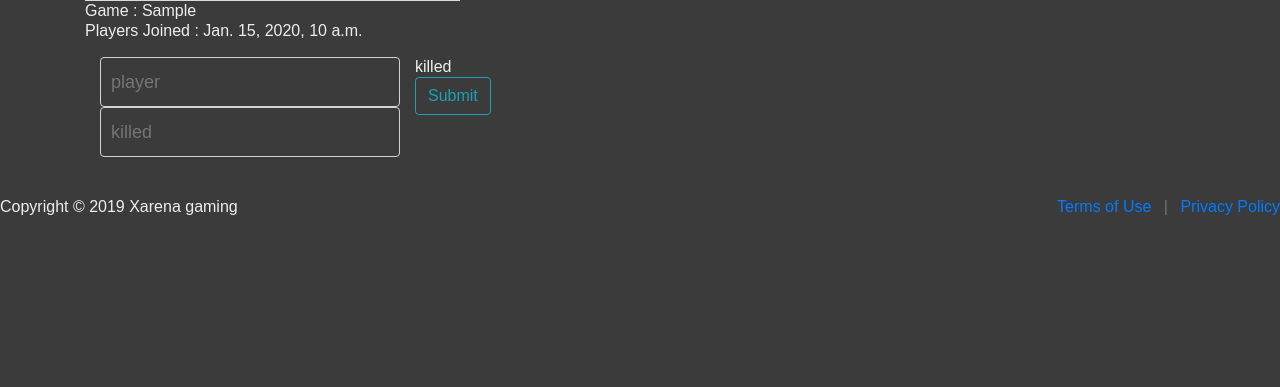
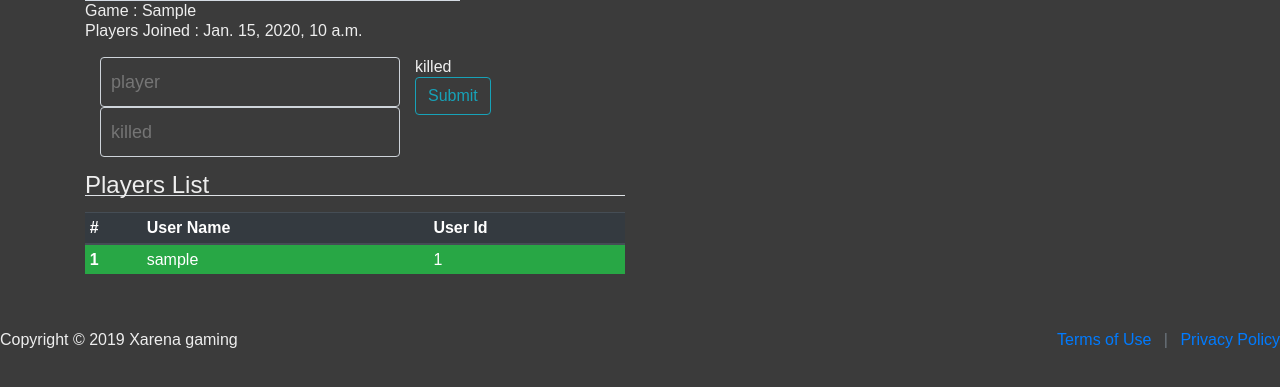
Before and after one commit to hardfau18/Xarena, a Django app: template templates/tourney/tourney_manage.html in a window 1280 px wide. Shown: the part 393-780 px from the top of the page. Run offline with Django 3.2, Linux system fonts and the light colour scheme; the template is opened without the code that fills it: most values are stand-ins (such as "Sample title", 1, 10 or a date in 2020); grey boxes marked "Sample" are stand-in pictures; some libraries are stand-ins or nearby versions.

Commit message:
rework to tourney manage orderd list will appear

```diff
--- a/templates/tourney/live_tourney.html
+++ b/templates/tourney/live_tourney.html
@@ -32,7 +32,7 @@
                     {{x}}:{{y}}
                     {%endfor%}
                 </p>
-                <legend class="border-bottom mb-3">Rewards</legend>
+                <legend class="border-bottom mb-3">Status</legend>
                 <table class="table table-sm table-dark">
                     <thead>
                     <tr>
--- a/templates/tourney/tourney_manage.html
+++ b/templates/tourney/tourney_manage.html
@@ -46,7 +46,36 @@
                     <br/>
                     <button type="submit" class="btn btn-outline-info">Submit</button>
                 </form>
+                <br/>
+                <br/>
+                <br/>
+                <p>
+                    <legend class="border-bottom mb-3">Players List</legend>
+                <table class="table table-sm table-dark">
+                    <thead>
+                    <tr>
+                        <th scope="col">#</th>
+                        <th scope="col">User Name</th>
+                        <th scope="col">User Id</th>
+
+
+                    </tr>
+                    </thead>
+                    <tbody>
+                    {% for sub in subs %}
+                    <tr class="bg-success">
+                        <th scope="row">{{forloop.counter}}</th>
+                        <td>{{sub.membership.user_name}}</td>
+                        <td>{{sub.membership.user_id}}</td>
+
+                        {% endfor %}
+
+                    </tbody>
+                </table>
+
+
             </div>
+
         </div>
     </div>
 </div>
--- a/tourney/views.py
+++ b/tourney/views.py
@@ -116,7 +116,7 @@ def tourney_manage(request, pk):
         return redirect("tourney_manage", pk=pk)
 
     context = {
-        "subs": tourney.subscription_set.all(),
+        "subs": tourney.subscription_set.all().order_by('membership'),
         "object":tourney
     }
     return render(request, "tourney/tourney_manage.html", context)
```
